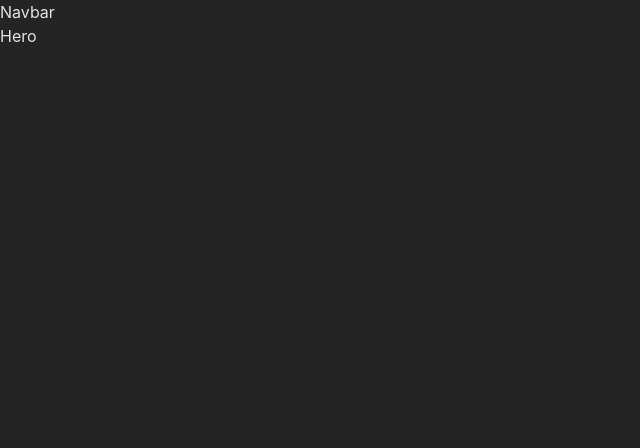
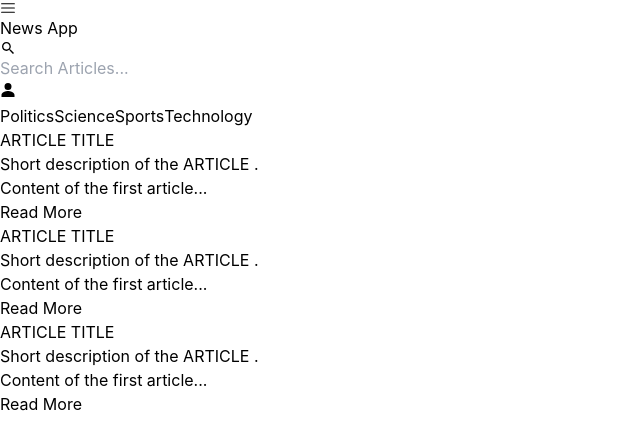
Before and after one commit to KcalbJ/nc-news-fe, a React (Vite) app: page / in a window 1280 px wide. Shown: the top 448 px of the page, without its empty margins (0-640 px from the left). Built offline with nearby package versions, Linux system fonts and the light colour scheme.

Commit message:
forgot to branch again

```diff
--- a/package.json
+++ b/package.json
@@ -10,8 +10,10 @@
     "preview": "vite preview"
   },
   "dependencies": {
+    "axios": "^1.6.2",
     "react": "^18.2.0",
     "react-dom": "^18.2.0",
+    "react-icons": "^4.12.0",
     "react-router-dom": "^6.20.1"
   },
   "devDependencies": {
--- a/src/App.jsx
+++ b/src/App.jsx
@@ -6,15 +6,16 @@ function App() {
 
 
   return (
-    <>
-    <Header/>
+    <div className="min-h-screen bg-gray-100">
+      <Header/>
 
-
-    <Routes>
+      <Routes>
         <Route path="/" element={<Hero />} />
       </Routes>
 
-    </>
+    </div>
+
+
   )
 }
 
--- a/src/components/Header/Header.jsx
+++ b/src/components/Header/Header.jsx
@@ -1,11 +1,23 @@
 import Navbar from "./Navbar"
+import Search from "./Search"
+import UserIcon from "./UserIcon"
+
 
 
 function Header() {
   return (
-    <div>
-        <Navbar/>
+    <header className="flex h-20 w-full shrink-0 items-center px-4 md:px-6">
+      <div className="w-[150px]">
+      <Navbar/>
+      </div>
+
+    <div className="  inline-block">
+      <Search/>
+     </div>
+    <div className="ml-auto w-[150px] flex justify-center">
+      <UserIcon/>
     </div>
+  </header>
   )
 }
 
--- a/src/components/Header/Navbar.jsx
+++ b/src/components/Header/Navbar.jsx
@@ -1,7 +1,12 @@
-
+import { RxHamburgerMenu } from "react-icons/rx";
 function Navbar() {
   return (
-    <div>Navbar</div>
+
+    <nav className="mr-6 flex" href="#">
+     <RxHamburgerMenu className="h-6 w-6" />
+      <span className="sr-only">News App</span>
+    </nav>
+
   )
 }
 
--- /dev/null
+++ b/src/components/Header/Search.jsx
@@ -0,0 +1,17 @@
+import { IoMdSearch } from "react-icons/io";
+function Search() {
+  return (
+    <form className="flex ">
+          <div className="relative ">
+            <IoMdSearch  className="absolute left-2.5 top-1 h-4 w-4 text-gray-500 dark:text-gray-400" />
+            <input
+              className="w-full bg-white shadow-none appearance-none border pl-8"
+              placeholder="Search Articles..."
+              type="search"
+            />
+          </div>
+        </form>
+  )
+}
+
+export default Search
--- /dev/null
+++ b/src/components/Header/UserIcon.jsx
@@ -0,0 +1,38 @@
+import { useState } from 'react';
+import { IoPersonSharp } from "react-icons/io5";
+
+function UserIcon() {
+    const [isOpen, setIsOpen] = useState(false);
+
+    const toggleDropdown = () => {
+      setIsOpen(!isOpen);
+    };
+
+    const handleLogout = () => {
+      console.log('Logging out...');
+    };
+
+    return (
+      <div className="">
+        <button className="flex items-center" onClick={toggleDropdown}>
+          <IoPersonSharp  className="h-6 w-6" alt="User Avatar" />
+        </button>
+        {isOpen && (
+          <div className="absolute right-0 mt-2 w-48 bg-white border border-gray-300 rounded-md shadow-md">
+            <div className="p-2">
+              <p className="text-gray-800">USER NAME</p>
+            </div>
+            <div className="border-t border-gray-300">
+
+              <div className="border-t border-gray-300" />
+              <button className="block w-full text-left px-4 py-2 text-sm text-red-600 hover:bg-gray-100" onClick={handleLogout}>
+                Logout
+              </button>
+            </div>
+          </div>
+        )}
+      </div>
+    );
+        }
+
+export default UserIcon
--- /dev/null
+++ b/src/components/Hero/ArticleCard.jsx
@@ -0,0 +1,22 @@
+
+function ArticleCard() {
+  return (
+    <div className="mt-4 rounded-lg border bg-card text-card-foreground shadow-sm">
+      <div className="flex flex-col space-y-1.5 p-6">
+        <h3 className="text-2xl font-semibold leading-none tracking-tight">ARTICLE TITLE</h3>
+        <p className="text-sm text-muted-foreground">Short description of the ARTICLE .</p>
+      </div>
+      <div className="p-6">
+        <p>Content of the first article...</p>
+      </div>
+      <div className="flex items-center p-6">
+        <button className="text-blue-500 hover:underline" href="#">
+          Read More
+        </button>
+      </div>
+    </div>
+
+  )
+}
+
+export default ArticleCard
--- /dev/null
+++ b/src/components/Hero/Articles.jsx
@@ -0,0 +1,14 @@
+import ArticleCard from "./ArticleCard"
+
+
+function Articles() {
+  return (
+    <section className="p-4">
+   <ArticleCard/>
+   <ArticleCard/>
+   <ArticleCard/>
+  </section>
+  )
+}
+
+export default Articles
--- a/src/components/Hero/Hero.jsx
+++ b/src/components/Hero/Hero.jsx
@@ -1,8 +1,13 @@
+import Articles from "./Articles"
+import Topics from "./Topics"
 
 
 function Hero() {
   return (
-    <div>Hero</div>
+    <div>
+      <Topics/>
+      <Articles/>
+    </div>
   )
 }
 
--- /dev/null
+++ b/src/components/Hero/Topics.jsx
@@ -0,0 +1,13 @@
+
+function Topics() {
+  return (
+    <section className="flex flex-wrap justify-center p-4">
+        <button className="m-2">Politics</button>
+        <button className="m-2">Science</button>
+        <button className="m-2">Sports</button>
+        <button className="m-2">Technology</button>
+      </section>
+  )
+}
+
+export default Topics
--- a/src/index.css
+++ b/src/index.css
@@ -8,9 +8,7 @@
   line-height: 1.5;
   font-weight: 400;
 
-  color-scheme: light dark;
-  color: rgba(255, 255, 255, 0.87);
-  background-color: #242424;
+  color-scheme: light;
 
   font-synthesis: none;
   text-rendering: optimizeLegibility;
```
Also changed, not shown: 1 other file (tests, documents, lock files or other folders).
